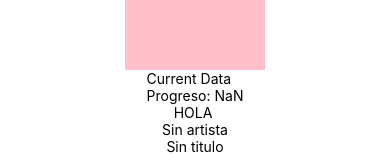
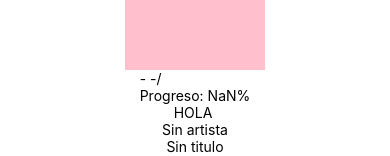
Before and after one commit to KarlHeitmann/RaspberryExpoMedia, a React Native app: screen / in a window 390 px wide. Shown: the part 589-745 px from the top of the page. Built offline with nearby package versions, Linux system fonts and the light colour scheme; no server answers.

Commit message:
mejoras en current_data componente

```diff
--- a/components/current_data.js
+++ b/components/current_data.js
@@ -13,8 +13,14 @@ export default function CurrentData({current_data}) {
   const percentage_progress = segundos_actuales / segundos_totales;
   return (
     <View>
-      <Text>Current Data</Text>
-      <Text>Progreso: {percentage_progress * 100}</Text>
+      <Text>{current_data.artist}-{current_data.title} -
+      {current_data.current_time}/{current_data.total_time}</Text>
+      <Text>Progreso: {Math.round(percentage_progress * 1000)/10}%</Text>
+      <Text>
+        {
+          ".....".repeat(percentage_progress * 10)
+        }
+      </Text>
     </View>
   )
 }
```
